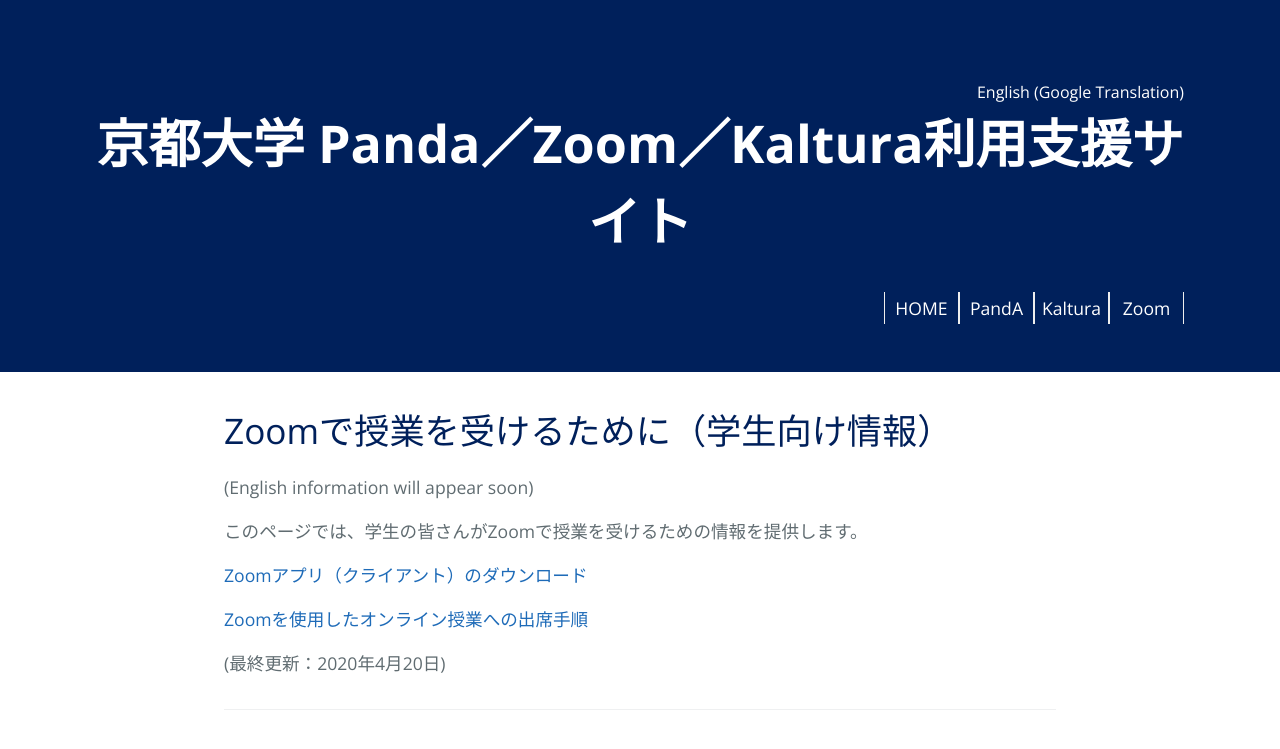
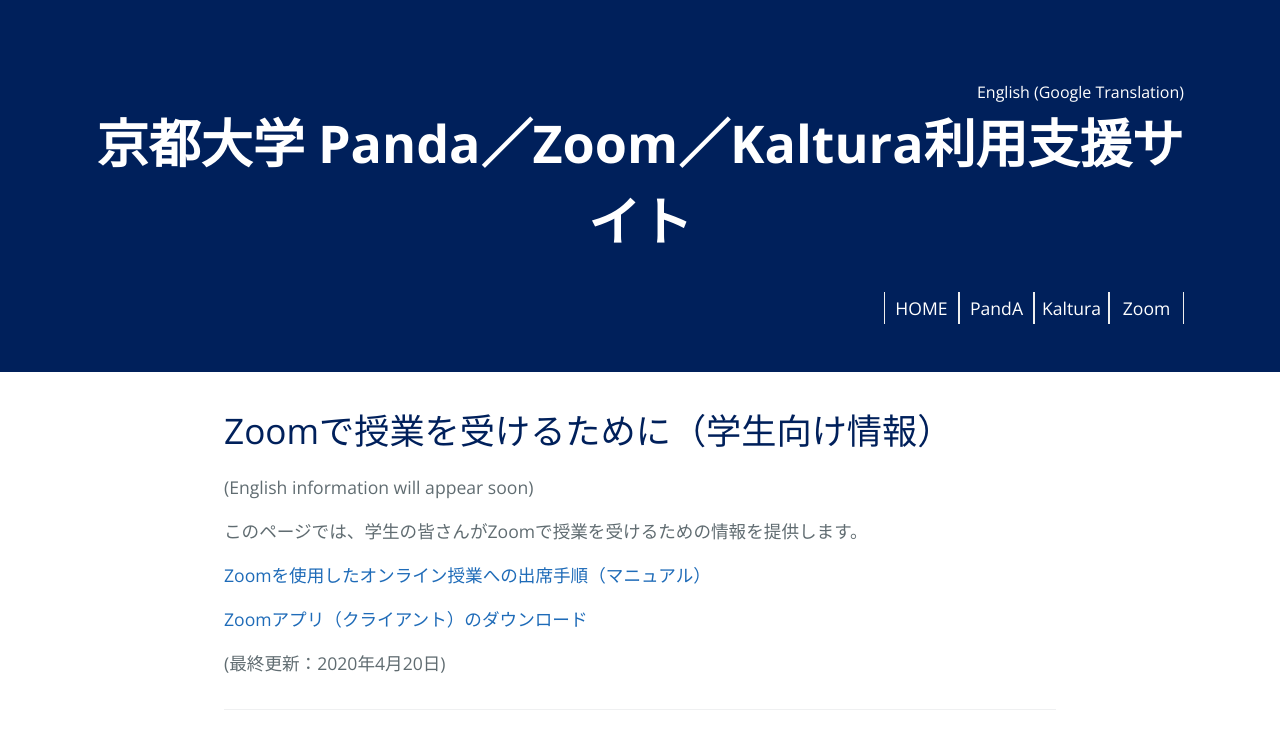
Before and after one commit to kyoto-u/online-edu, a Jekyll site: the page built from zoom-student.md, in a window 1280 px wide. Shown: the top 749 px of the page. Built offline with Jekyll 4.4.1, drawn with Linux system fonts in a browser that asks for light colours.

Commit message:
modify student page

```diff
--- a/zoom-student.md
+++ b/zoom-student.md
@@ -7,9 +7,10 @@ title: オンラインミーティングサービス(Zoom全学ライセンス)
 
 このページでは、学生の皆さんがZoomで授業を受けるための情報を提供します。
 
+[Zoomを使用したオンライン授業への出席手順（マニュアル）](zoom-student-howto.pdf)
+
 [Zoomアプリ（クライアント）のダウンロード](https://zoom.us/download#client_4meeting)
 
-[Zoomを使用したオンライン授業への出席手順](zoom-student-howto.pdf)
 
 
 (最終更新：2020年4月20日)
```
